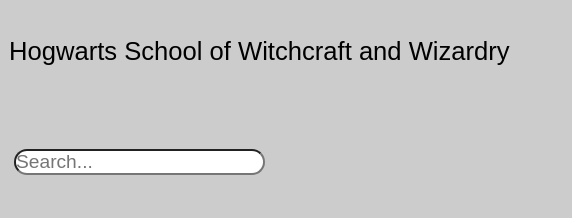
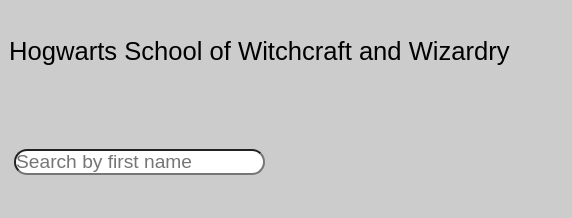
Before and after one commit to Indre101/Hogwarts-students, a plain HTML site: page index.html in a window 1280 px wide. Shown: the top 218 px of the page, 119-691 px from the left. Drawn offline with Linux system fonts and the light colour scheme; no server answers.

Commit message:
changed index

```diff
--- a/index.html
+++ b/index.html
@@ -58,7 +58,7 @@
     </header>
     <div class="mainContainer">
       <div class="smallContainer">
-<input class="search" type="text" placeholder="Search...">
+<input class="search" type="text" placeholder="Search by first name">
 
         <div class="sorting">
           <h4>Sort by</h4>
```
